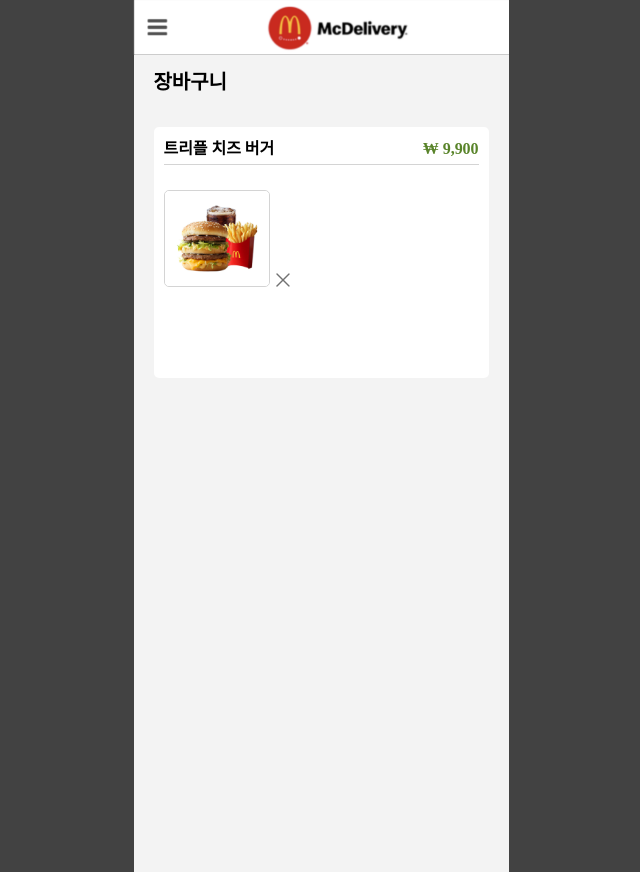
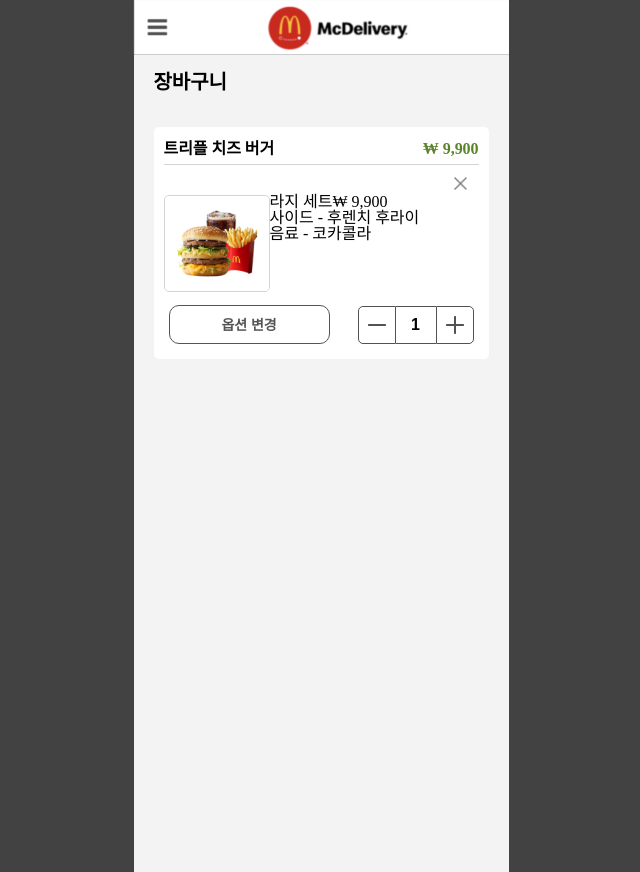
Before and after one commit to SOPT-FROZEN/client, a React (Create React App) app: page /cart in a window 1280 px wide. Shown: the whole page, without its empty margins (319-959 px from the left). Built offline with nearby package versions, Linux system fonts and the light colour scheme.

Commit message:
Feat: 카드 하단부분 UI

```diff
--- a/src/assets/image/asset.tsx
+++ b/src/assets/image/asset.tsx
@@ -1,3 +1,5 @@
 export { default as BannerImage } from "./banner_header.png";
 export { default as CartMenuImage } from "./cart_menu.png";
 export { default as CartCloseIcon } from "./cart_close.png";
+export { default as CartPlusIcon } from "./cart_plus.png";
+export { default as CartMinusIcon } from "./cart_minus.png";
--- a/src/pages/CartPage.tsx
+++ b/src/pages/CartPage.tsx
@@ -1,7 +1,7 @@
 // 장바구니 페이지
 import React from "react";
 import styled from "styled-components";
-import { CartCloseIcon, CartMenuImage } from "../assets/image/asset";
+import { CartCloseIcon, CartMenuImage, CartMinusIcon, CartPlusIcon } from "../assets/image/asset";
 import theme from "../styles/theme";
 
 const CartWrapper = styled.section`
@@ -22,8 +22,6 @@
 const Card = styled.article`
   display: flex;
   flex-direction: column;
-
-  min-height: 224px;
 
   padding: 12px 10px;
   padding-bottom: 15px;
@@ -49,16 +47,96 @@
   }
 `;
 
-const CardContent = styled.div`
+const CardContent = styled.article`
+  display: flex;
+  flex-direction: column;
+
+  width: 100%;
   border-top: 1px solid ${theme.colors.gray200};
+`;
 
+const CardContentHeader = styled.header`
+  display: flex;
+  justify-content: flex-end;
+  margin-top: 10.33px;
+  margin-right: 5.37px;
+  > button > img {
+    width: 13.33px;
+    height: 13.37px;
+    cursor: pointer;
+  }
+`;
+
+const CardContentMenu = styled.article`
+  display: flex;
   > img {
-    margin-top: 25px;
+    margin-top: 1.3px;
     width: 104px;
     height: 95px;
 
     border: 1px solid ${theme.colors.gray200};
     border-radius: 5px;
+  }
+`;
+
+const CardContentFooter = styled.footer`
+  display: flex;
+  justify-content: space-between;
+  align-items: center;
+
+  padding: 13px 5px;
+  padding-bottom: 0px;
+  > button {
+    display: flex;
+    justify-content: center;
+    align-items: center;
+
+    padding: 10px;
+
+    width: 161px;
+    height: 39px;
+
+    border: 1px solid #545454;
+    border-radius: 10px;
+
+    font: ${theme.fonts.caption1};
+    color: #545454;
+
+    cursor: pointer;
+  }
+
+  > div {
+    display: flex;
+    align-items: center;
+  }
+
+  > div button {
+    display: flex;
+    justify-content: center;
+    align-items: center;
+
+    width: 38px;
+    height: 38px;
+
+    border: 1px solid ${theme.colors.gray600};
+    cursor: pointer;
+  }
+
+  > div .minus {
+    border-radius: 5px 0px 0px 5px;
+  }
+
+  > div .amount {
+    width: 40px;
+    border-left: 0px;
+    border-right: 0px;
+
+    color: ${theme.colors.black};
+    font: ${theme.fonts.subtitle1};
+  }
+
+  > div .plus {
+    border-radius: 0px 5px 5px 0px;
   }
 `;
 
@@ -72,10 +150,35 @@
           <h2>₩ 9,900</h2>
         </CardHeader>
         <CardContent>
-          <img src={CartMenuImage} alt="메뉴이미지" />
-          <button>
-            <img src={CartCloseIcon} alt="닫기버튼" />
-          </button>
+          <CardContentHeader>
+            <button>
+              <img src={CartCloseIcon} alt="닫기버튼 아이콘" />
+            </button>
+          </CardContentHeader>
+          <CardContentMenu>
+            <img src={CartMenuImage} alt="메뉴이미지" />
+            <div>
+              <h3>
+                라지 세트<span>₩ 9,900</span>
+              </h3>
+              <ul>
+                <li>사이드 - 후렌치 후라이</li>
+                <li>음료 - 코카콜라</li>
+              </ul>
+            </div>
+          </CardContentMenu>
+          <CardContentFooter>
+            <button>옵션 변경</button>
+            <div>
+              <button className="minus">
+                <img src={CartMinusIcon} alt="빼기버튼 이미지" />
+              </button>
+              <button className="amount">1</button>
+              <button className="plus">
+                <img src={CartPlusIcon} alt="더하기버튼 이미지" />
+              </button>
+            </div>
+          </CardContentFooter>
         </CardContent>
       </Card>
     </CartWrapper>
--- a/src/styles/GlobalStyle.tsx
+++ b/src/styles/GlobalStyle.tsx
@@ -22,7 +22,6 @@
 
     button{
         background-color: transparent;
-        cursor: pointer;
     }
 `;
 
```
Also changed, not shown: src/assets/image/cart_minus.png (added), src/assets/image/cart_plus.png (added).
